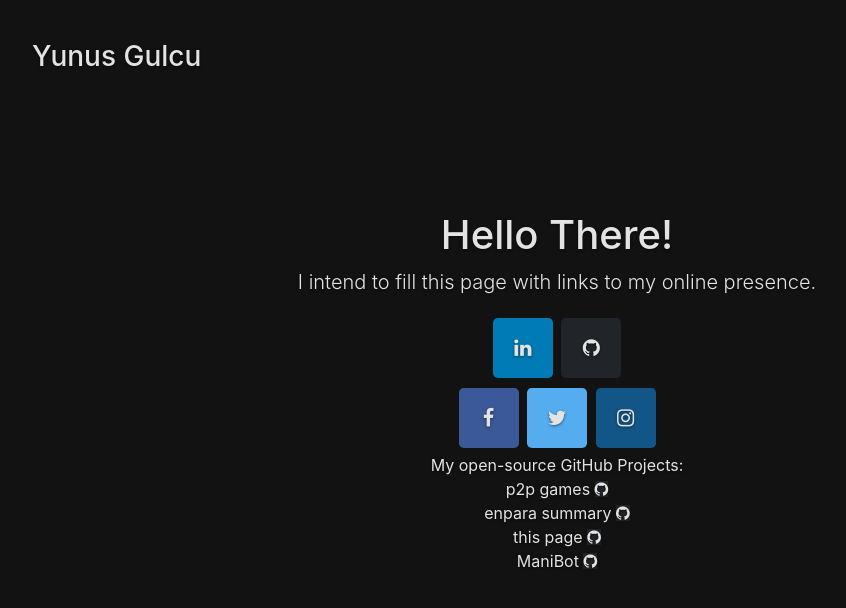
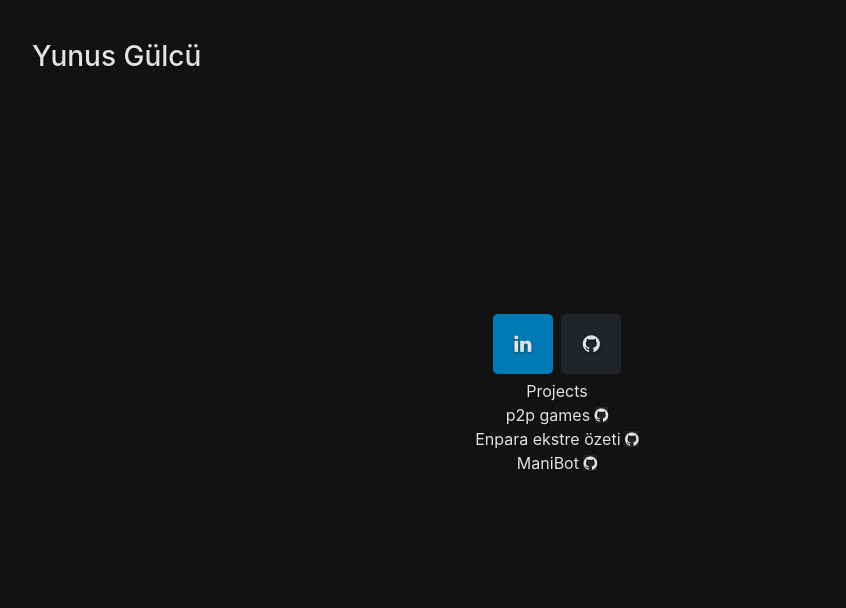
Before and after one commit to Manivela/manivela.github.io, a plain HTML site: page index.html in a window 1280 px wide. Shown: the whole page, without its empty margins (83-929 px from the left). Drawn offline with nearby package versions, Linux system fonts and the light colour scheme.

Commit message:
tidy homepage: drop placeholder text and unused social links, fix name spelling

```diff
--- a/index.html
+++ b/index.html
@@ -26,9 +26,9 @@
     <meta name="application-name" content="Yunus G&uuml;lc&uuml;" />
     <meta name="msapplication-TileColor" content="#121212" />
     <meta name="theme-color" content="#ffffff" />
-    <title>Yunus Gulcu</title>
-    <meta name="description" content="Profile page for Yunus Gulcu" />
-    <meta name="author" content="Yunus Gulcu" />
+    <title>Yunus G&uuml;lc&uuml;</title>
+    <meta name="description" content="Profile page for Yunus G&uuml;lc&uuml;" />
+    <meta name="author" content="Yunus G&uuml;lc&uuml;" />
     <link
       rel="stylesheet"
       href="https://stackpath.bootstrapcdn.com/bootstrap/4.1.3/css/bootstrap.min.css"
@@ -58,24 +58,18 @@
       <div class="site-wrapper-inner">
         <div class="container">
           <div class="masthead clearfix">
-            <div class="container inner"><h3 class="masthead-brand">Yunus Gulcu</h3></div>
+            <div class="container inner"><h3 class="masthead-brand">Yunus G&uuml;lc&uuml;</h3></div>
           </div>
 
           <div class="inner cover">
-            <h1 class="cover-heading">Hello There!</h1>
-            <p class="lead">I intend to fill this page with links to my online presence.</p>
-            <a href="https://www.linkedin.com/in/yunus-gülcü-815510154" class="fa fa-block fa-linkedin"></a>
-            <a href="https://github.com/Manivela" class="fa fa-block fa-github"></a><br />
-            <a href="https://www.facebook.com/yunus.gulcu" class="fa fa-block fa-facebook"></a>
-            <a href="https://twitter.com/ynsglc" class="fa fa-block fa-twitter"></a>
-            <a href="https://www.instagram.com/ynsglc" class="fa fa-block fa-instagram"></a>
+            <a href="https://www.linkedin.com/in/yunus-gülcü-815510154" class="fa fa-block fa-linkedin" aria-label="LinkedIn"></a>
+            <a href="https://github.com/Manivela" class="fa fa-block fa-github" aria-label="GitHub"></a>
             <div class="d-flex justify-content-center flex-column">
-              <span>My open-source GitHub Projects:</s>
+              <span>Projects</span>
               <ul class="list-unstyled">
-                <li><a href="https://p2p.yunusgulcu.com">p2p games</a> <a href="https://github.com/Manivela/p2pgames" class="fa fa-github"></a></li>
-                <li><a href="https://enpara.yunusgulcu.com/">enpara summary</a> <a href="https://github.com/Manivela/enpara-ekstre-ozet" class="fa fa-github"></a></li>
-                <li><a href="https://www.yunusgulcu.com/">this page</a> <a href="https://github.com/Manivela/manivela.github.io" class="fa fa-github"></a></li>
-                <li><a href="https://github.com/Manivela/ManiBot">ManiBot</a> <a href="https://github.com/Manivela/ManiBot" class="fa fa-github"></a></li>
+                <li><a href="https://p2p.yunusgulcu.com">p2p games</a> <a href="https://github.com/Manivela/p2pgames" class="fa fa-github" aria-label="p2p games on GitHub"></a></li>
+                <li><a href="https://enpara.yunusgulcu.com/" lang="tr">Enpara ekstre özeti</a> <a href="https://github.com/Manivela/enpara-ekstre-ozet" class="fa fa-github" aria-label="Enpara ekstre özeti on GitHub"></a></li>
+                <li><a href="https://github.com/Manivela/ManiBot">ManiBot</a> <a href="https://github.com/Manivela/ManiBot" class="fa fa-github" aria-label="ManiBot on GitHub"></a></li>
               </ul>
             </div>
           </div>
```
